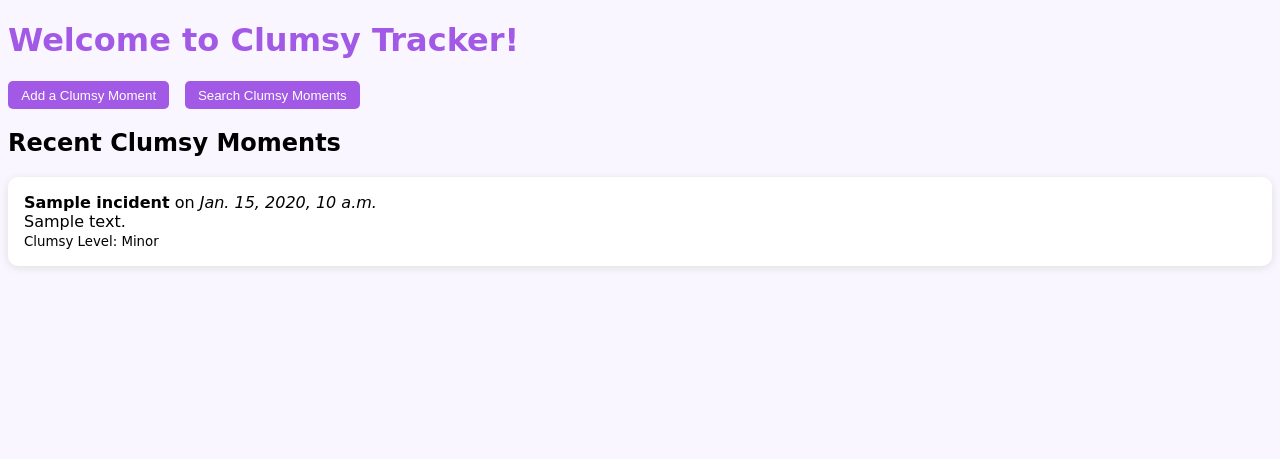
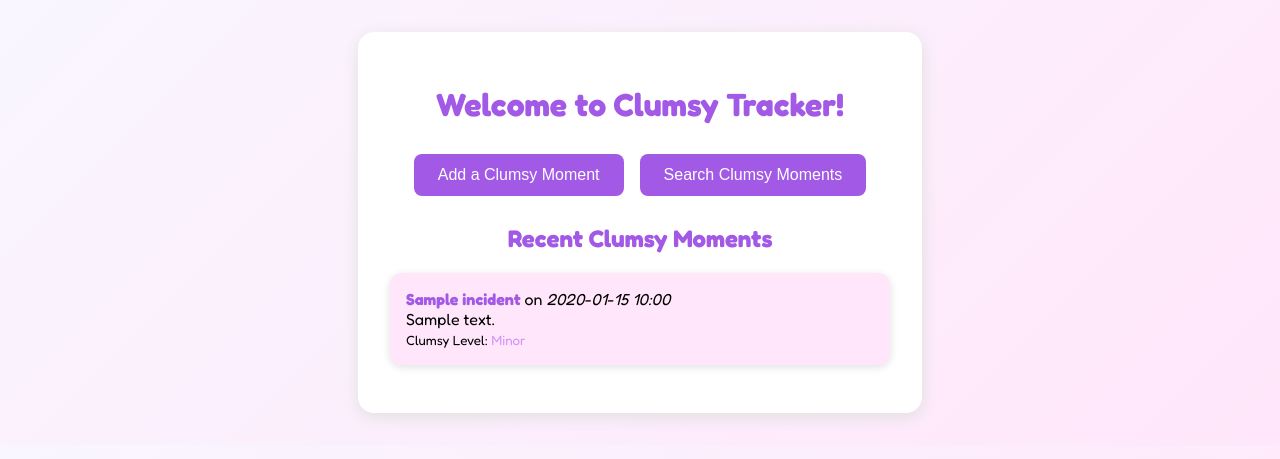
Before and after one commit to stijnv18/ren_clumsy_tracker, a Django app: page / in a window 1280 px wide. Shown: the top 459 px of the page. Run offline with Django 5.2, Linux system fonts and the light colour scheme; tables that the repository leaves empty hold one stand-in row (values such as "Sample post").

Commit message:
Refactor templates to extend base layout; enhance styling and structure for add, home, and search pages

```diff
--- /dev/null
+++ b/incidents/templates/incidents/base.html
@@ -0,0 +1,62 @@
+<!DOCTYPE html>
+<html lang="en">
+<head>
+    <meta charset="UTF-8">
+    <meta name="viewport" content="width=device-width, initial-scale=1.0">
+    <title>{% block title %}Clumsy Tracker{% endblock %}</title>
+    <link href="https://fonts.googleapis.com/css2?family=Fredoka:wght@400;700&display=swap" rel="stylesheet">
+    <style>
+        body {
+            font-family: 'Fredoka', 'Comic Sans MS', cursive, sans-serif;
+            background: linear-gradient(135deg, #f9f6ff 0%, #ffe6fa 100%);
+            margin: 0;
+            padding: 0;
+        }
+        .container {
+            max-width: 500px;
+            margin: 2em auto;
+            background: #fff;
+            border-radius: 16px;
+            box-shadow: 0 4px 16px #e0e0e0;
+            padding: 2em;
+        }
+        h1, h2 {
+            color: #a259e6;
+            text-align: center;
+        }
+        .btn {
+            background: #a259e6;
+            color: #fff;
+            border: none;
+            padding: 0.75em 1.5em;
+            border-radius: 8px;
+            cursor: pointer;
+            font-size: 1em;
+            margin: 0.5em 0.25em;
+            transition: background 0.2s;
+        }
+        .btn:hover {
+            background: #d291fa;
+        }
+        @media (max-width: 600px) {
+            .container {
+                max-width: 98vw;
+                padding: 1em;
+            }
+            h1, h2 {
+                font-size: 1.3em;
+            }
+            .btn {
+                width: 100%;
+                font-size: 1em;
+            }
+        }
+    </style>
+    {% block extra_css %}{% endblock %}
+</head>
+<body>
+    <div class="container">
+        {% block content %}{% endblock %}
+    </div>
+</body>
+</html>
--- a/incidents/templates/incidents/home.html
+++ b/incidents/templates/incidents/home.html
@@ -1,27 +1,19 @@
-<!DOCTYPE html>
-<html>
-<head>
-    <title>Clumsy Tracker</title>
-    <style>
-        body { font-family: 'Comic Sans MS', cursive, sans-serif; background: #f9f6ff; }
-        h1 { color: #a259e6; }
-        .incident { background: #fff; border-radius: 10px; box-shadow: 0 2px 8px #e0e0e0; margin: 1em 0; padding: 1em; }
-        .add-btn { background: #a259e6; color: #fff; border: none; padding: 0.5em 1em; border-radius: 5px; cursor: pointer; }
-    </style>
-</head>
-<body>
+{% extends 'incidents/base.html' %}
+{% block title %}Clumsy Tracker{% endblock %}
+{% block content %}
     <h1>Welcome to Clumsy Tracker!</h1>
-    <a href="{% url 'add_incident' %}"><button class="add-btn">Add a Clumsy Moment</button></a>
-    <a href="{% url 'search_incidents' %}"><button class="add-btn" style="margin-left:10px;">Search Clumsy Moments</button></a>
+    <div style="display:flex; flex-wrap:wrap; justify-content:center; gap:0.5em; margin-bottom:1em;">
+        <a href="{% url 'add_incident' %}"><button class="btn">Add a Clumsy Moment</button></a>
+        <a href="{% url 'search_incidents' %}"><button class="btn">Search Clumsy Moments</button></a>
+    </div>
     <h2>Recent Clumsy Moments</h2>
     {% for incident in incidents %}
-        <div class="incident">
-            <strong>{{ incident.friend_name }}</strong> on <em>{{ incident.date }}</em><br>
+        <div class="incident" style="background:#ffe6fa; border-radius:12px; box-shadow:0 2px 8px #e0e0e0; margin:1em 0; padding:1em;">
+            <strong style="color:#a259e6;">{{ incident.friend_name }}</strong> on <em>{{ incident.date|date:'Y-m-d H:i' }}</em><br>
             <span>{{ incident.description }}</span><br>
-            <small>Clumsy Level: {{ incident.get_clumsy_level_display }}</small>
+            <small>Clumsy Level: <span style="color:#d291fa;">{{ incident.get_clumsy_level_display }}</span></small>
         </div>
     {% empty %}
         <p>No clumsy moments yet!</p>
     {% endfor %}
-</body>
-</html>
+{% endblock %}
```
Also changed, not shown: incidents/templates/incidents/add_incident.html (+7 -19 lines), incidents/templates/incidents/search.html (+10 -23 lines).
